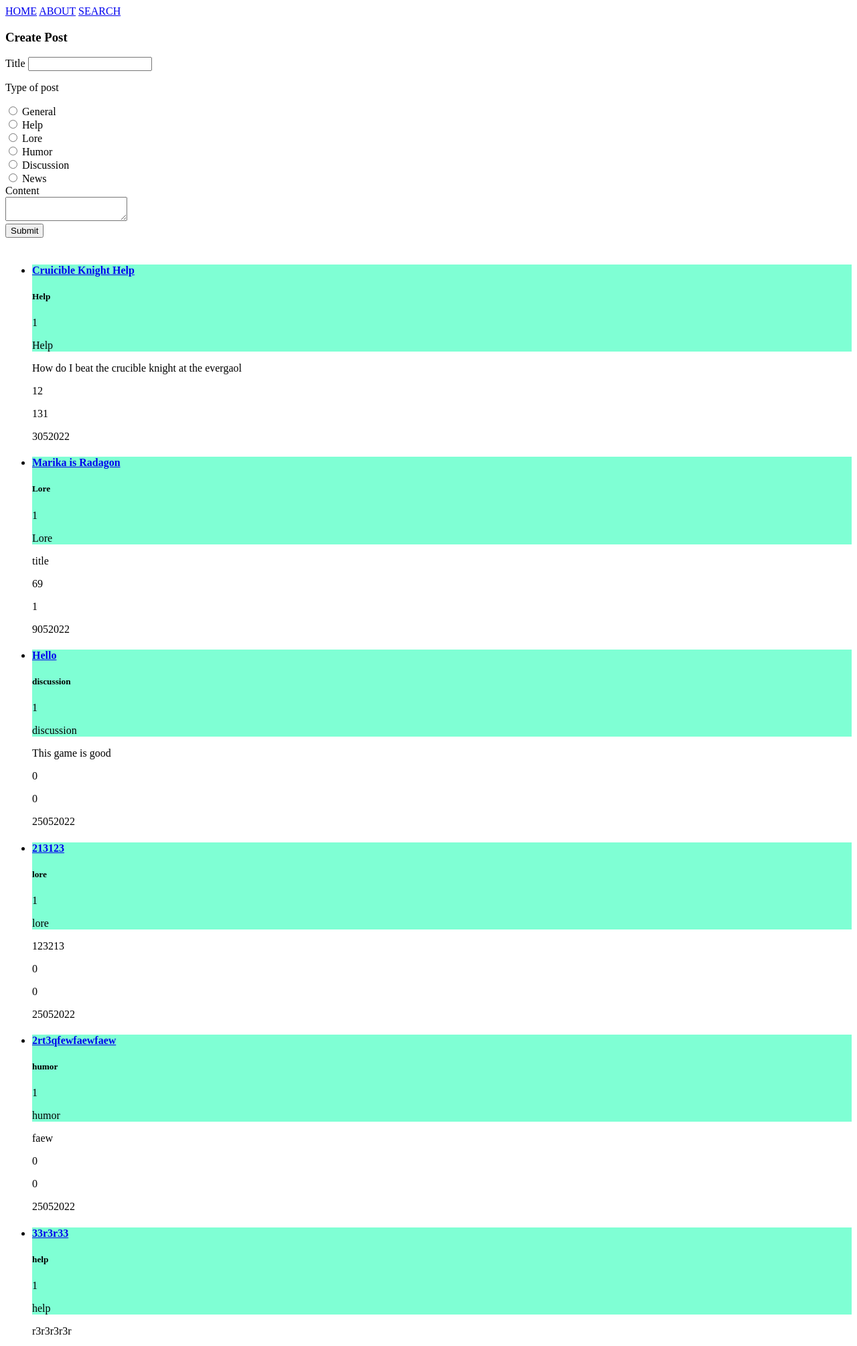
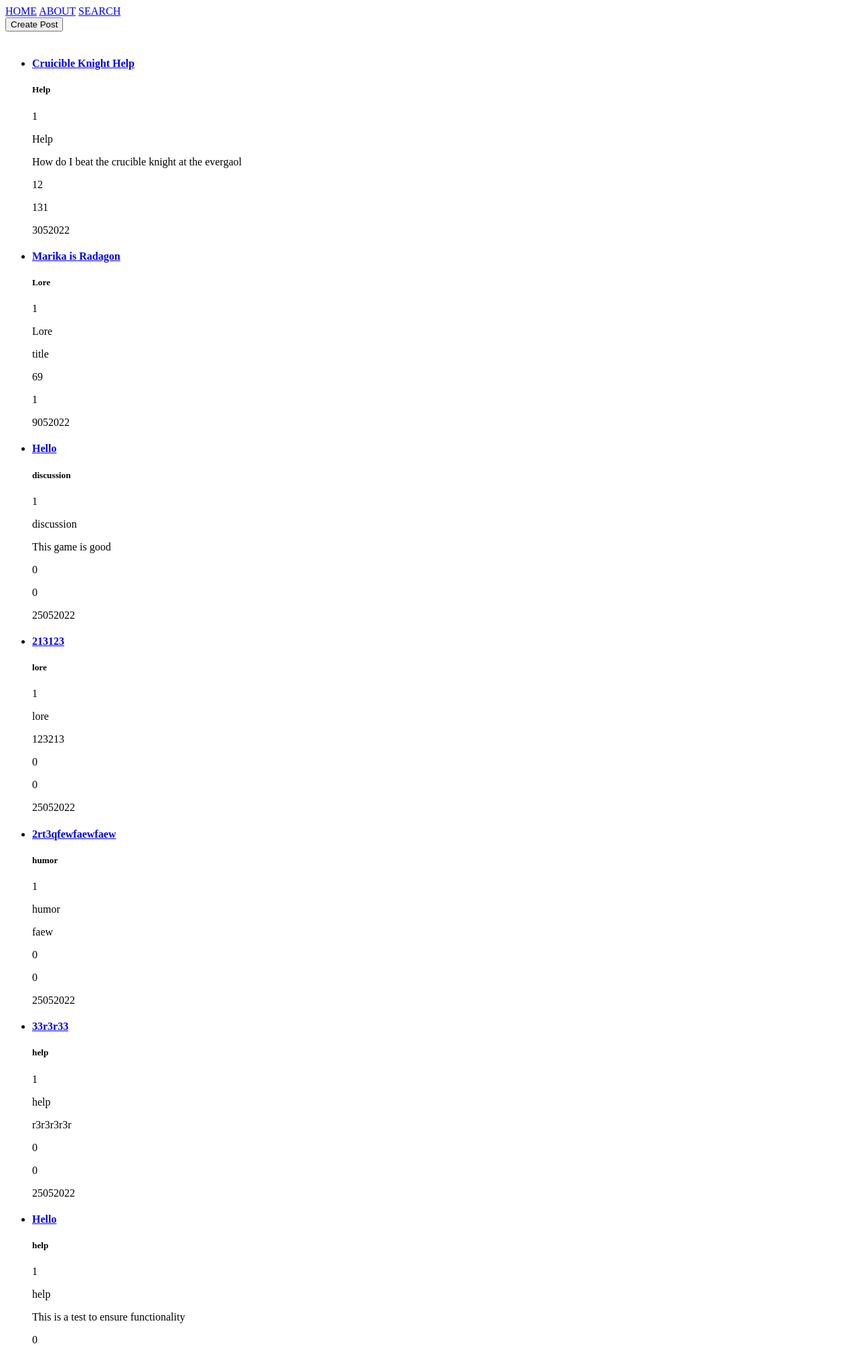
Before and after one commit to GibNub/12DTP-Website, a Flask app: page / in a window 1280 px wide. Shown: the top 2010 px of the page at 67% size. Run offline with Flask 2, Linux system fonts and the light colour scheme; data comes from the database, SQL or seed files in the repository; both versions use the stored data as it was after the commit.

Commit message:
Made forms work lol

```diff
--- a/main.py
+++ b/main.py
@@ -1,5 +1,6 @@
 import sqlite3
 import re
+from turtle import update
 
 
 from flask import Flask, render_template, request, redirect, url_for
@@ -11,6 +12,7 @@ app = Flask(__name__)
 
 def today():
     # Format is YYYYMMDD with leading zeros for months and days
+    # This allows for easy sort by date and string splicing
     today = datetime.today().strftime("%Y%m%d")
     return today
 
@@ -19,15 +21,15 @@ def today():
 # String building may be required in a later date
 # All results will be stored as a tuple in a list
 # For single item lists, specify with a index of 0
-def call_database(query, id=None):
+def call_database(query, parameters=None):
     conn = sqlite3.connect("forum_database.db")
     cur = conn.cursor()
     # Can't have option arguments in .execute function
     # May use string building in the future
-    if id is None:
+    if parameters is None:
         cur.execute(query)
     else:
-        cur.execute(query, (str(id)),)
+        cur.execute(query, parameters)
     result = cur.fetchall()
     return result
 
@@ -65,18 +67,63 @@ def home():
     return render_template("home.html", post=post)
 
 
+# The route creates pages dynamically.
+# The id variable passed into the call database function.
+# Page info is passed into HTML with jinja code
+@app.route("/page/<int:id>")
+def page(id):
+    # Page_info needs index of 0 as the result is stored in tuple inside a list
+    page_info = call_database("SELECT * FROM Post WHERE id = ?", (str(id)),)[0]
+    # Comments tied to posts have no comment_id
+    comment = call_database("""SELECT * FROM Comment
+                            WHERE comment_id IS NULL
+                            AND post_id = ?""",
+                            (str(id)),)
+    # Replies are tied to a comment so theres a comment_id
+    reply = call_database("""SELECT * FROM Comment
+                          WHERE comment_id IS NOT NULL
+                          AND post_id = ?""",
+                          (str(id)),)
+    return render_template("page.html",
+                           page=page_info,
+                           comment=comment,
+                           reply=reply)
+
+
+# Page where user replies to a comment.
+@app.route("/page/reply_to/<int:post_id>/<int:comment_id>")
+def reply_to(post_id, comment_id):
+    reffered_comment = call_database("""SELECT * FROM Comment
+                                     WHERE comment_id = ?
+                                     AND post_id = ?""",
+                                     (comment_id, post_id))[0]
+    return render_template("reply.html", comment=reffered_comment)
+
+
+# Directs user to the about page
+@app.route("/about")
+def about():
+    return render_template("about.html")
+
+
+# A page exclusively to search for specific posts.
+@app.route("/search")
+def search():
+    return render_template("search.html")
+
+
 # Gets the form values from the home page,
 # The variables get updated to the database.
 @app.route("/create_post", methods=["GET", "POST"])
 def create_post():
     if request.method == "POST":
         title = request.form["title"]
+        content = request.form["content"]
         type = request.form["type"]
-        content = request.form["content"]
         date = today()
-        update_post(type, title, content, date)
+        update_post(type, title, content, date, 1)
         # Go back to home page so users can easily see their new post
-        return redirect(url_for("home"), code=302)
+        return redirect(request.referrer)
 
 
 # Gets values from each created comment
@@ -85,54 +132,23 @@ def create_post():
 @app.route("/create_comment", methods=["GET", "POST"])
 def create_comment():
     if request.method == "POST":
-        pass
+        content = request.form["comment_content"]
+        post_id = request.form["post_id"]
+        date = today()
+        update_comment(1, post_id, content, date)
+        return redirect(request.referrer)
 
 
-# The page where comments are created
-@app.route("/comment_to/<int:post_id>")
-def post(post_id):
-    return render_template("post.html", post_id=post_id, comment_id=None)
-
-
-# The page where replies are created
-@app.route("/reply_to/<int:post_id>/<int:comment_id>")
-def post_reply(post_id, comment_id):
-    return render_template("post.html", post_id=post_id, comment_id=comment_id)
-
-
-# Directs user to the about page
-@app.route("/about")
-def about():
-    return render_template("about.html")
-
-
-# The route creates pages dynamically.
-# The id variable passed into the call database function.
-# Page info is passed into HTML with jinja code
-@app.route("/page/<int:id>")
-def page(id):
-    # Page_info needs index of 0 as the result is stored in tuple inside a list
-    page_info = call_database("SELECT * FROM Post WHERE id = ?", (id),)[0]
-    # Comments tied to posts have no comment_id
-    comment = call_database("""SELECT * FROM Comment
-                            WHERE comment_id IS NULL
-                            AND post_id = ?""",
-                            (id),)
-    # Replies are tied to a comment so theres a comment_id
-    reply = call_database("""SELECT * FROM Comment
-                          WHERE comment_id IS NOT NULL
-                          AND post_id = ?""",
-                          (id),)
-    return render_template("page.html",
-                           page_info=page_info,
-                           comment=comment,
-                           reply=reply)
-
-
-# A page exclusively to search for specific posts.
-@app.route("/search")
-def search():
-    return render_template("search.html")
+# Update database with reply
+@app.route("/reply", methods=["GET", "POST"])
+def reply():
+    if request.method == "POST":
+        content = request.form["content"]
+        post_id = request.form["post_id"]
+        comment_id = request.form["comment_id"]
+        date = today()
+        update_comment(1, post_id, content, date, comment_id)
+        return redirect(url_for("page", id=post_id))
 
 
 if __name__ == "__main__":
--- a/static/style.css
+++ b/static/style.css
@@ -1,3 +1,7 @@
-.post_head{
-    background-color: aquamarine;
+/* Home page */
+
+/* Forms for posting and commenting */
+
+textarea{
+    resize: none;
 }
--- a/templates/home.html
+++ b/templates/home.html
@@ -1,37 +1,28 @@
 {% extends "index.html" %}
 {% block content %}
 <div class="create_post">
-    <h3>
+    <button onclick="hideForm()" id="create_post">
         Create Post
-    </h3>
-    <form method="POST" action="/create_post">
-        <div>
-            <label for="title">Title</label>
-            <input type="text" id="title" name="title"><br>
-        </div>
-        <p>Type of post</p>
-        <div>
-            <input type="radio" id="type" name="type" value="general">
-            <label for="type">General</label><br>
-            <input type="radio" id="type" name="type" value="help">
-            <label for="type">Help</label><br>
-            <input type="radio" id="type" name="type" value="lore">
-            <label for="type">Lore</label><br>
-            <input type="radio" id="type" name="type" value="humor">
-            <label for="type">Humor</label><br>
-            <input type="radio" id="type" name="type" value="discussion">
-            <label for="type">Discussion</label><br>
-            <input type="radio" id="type" name="type" value="news">
-            <label for="type">News</label><br>
-        </div>
-        <div>
-            <label for="content">Content</label><br>
-            <textarea id="content" name="content" row="10" column="50"></textarea>
-        </div>
-        <input type="submit">
-    </form>
-</div>
-<br>
+    </button><br>
+    <div id="form">
+        <form action="/create_post" method="POST" enctype="application/x-www-form-urlencoded">
+            <input type="text" name="title" placeholder="An intriguing title" maxlength="50" required
+            oninvalid="this.setCustomValidity('A title is required')" oninput="this.setCustomValidity('')"><br>
+            <textarea name="content" cols="30" rows="10" placeholder="Your text (optional)"></textarea><br>
+            <select name="type" required>
+                <option value="">--Select Category--</option>
+                <option value="General">General</option>
+                <option value="Help">Help</option>
+                <option value="Lore">Lore</option>
+                <option value="Humor">Humor</option>
+                <option value="News">News</option>
+            </select>
+            <input type="submit" value="Post">
+        </form>
+    </div>
+    <!-- Shows or hide the form when the user clicks the button
+    This button is only visible to logged in users -->
+</div><br>
 <ul>
     <!--
         Reference
@@ -45,13 +36,12 @@
             6 : user_id
             7 : date
      -->
-    <!-- Jinja used to add html for each post entry and pass variables to HTML template -->
     {% for post in post %}
         <li>
             <div class="post">
                 <div class="post_head">
                     <h4 class="post_title">
-                        <a href="{{ '/page/%s'%post[0] }}">{{ post[2] }}</a>
+                        <a href="{{ url_for('page', id=post[0]) }}">{{ post[2] }}</a>
                     </h4>
                     <div class="post_head">
                         <h5>
@@ -83,6 +73,16 @@
         </li>
     {% endfor %}
 </ul>
+<script>
+    var show = document.getElementById("form");
+    show.style.display = "none"
+    function hideForm() {
+        console.log("Shown")
+        if (show.style.display == "none"){
+            show.style.display = "block";
+        } else {
+            show.style.display = "none";
+        }
+    }
+</script>
 {% endblock %}
-
-lor
--- a/templates/search.html
+++ b/templates/search.html
@@ -1,4 +1,3 @@
-{% extends "index.html" %}
+{% extends index.html %}
 {% block content %}
-<h1>Search Page</h1>
 {% endblock %}
```
Also changed, not shown: templates/page.html (+15 -12 lines), templates/post.html (deleted, +0 -13 lines), templates/reply.html (added, +32 -0 lines), forum_database.db.
